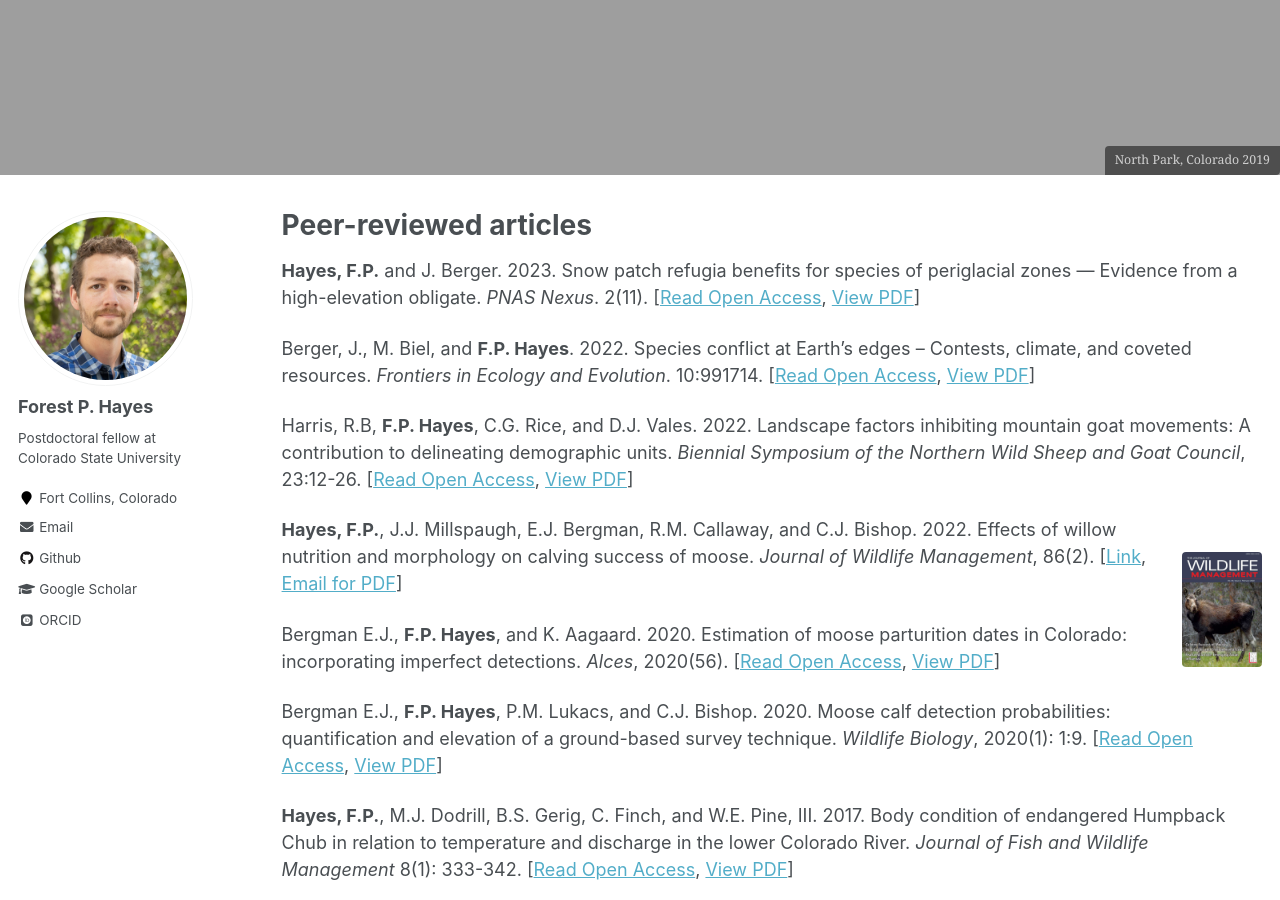
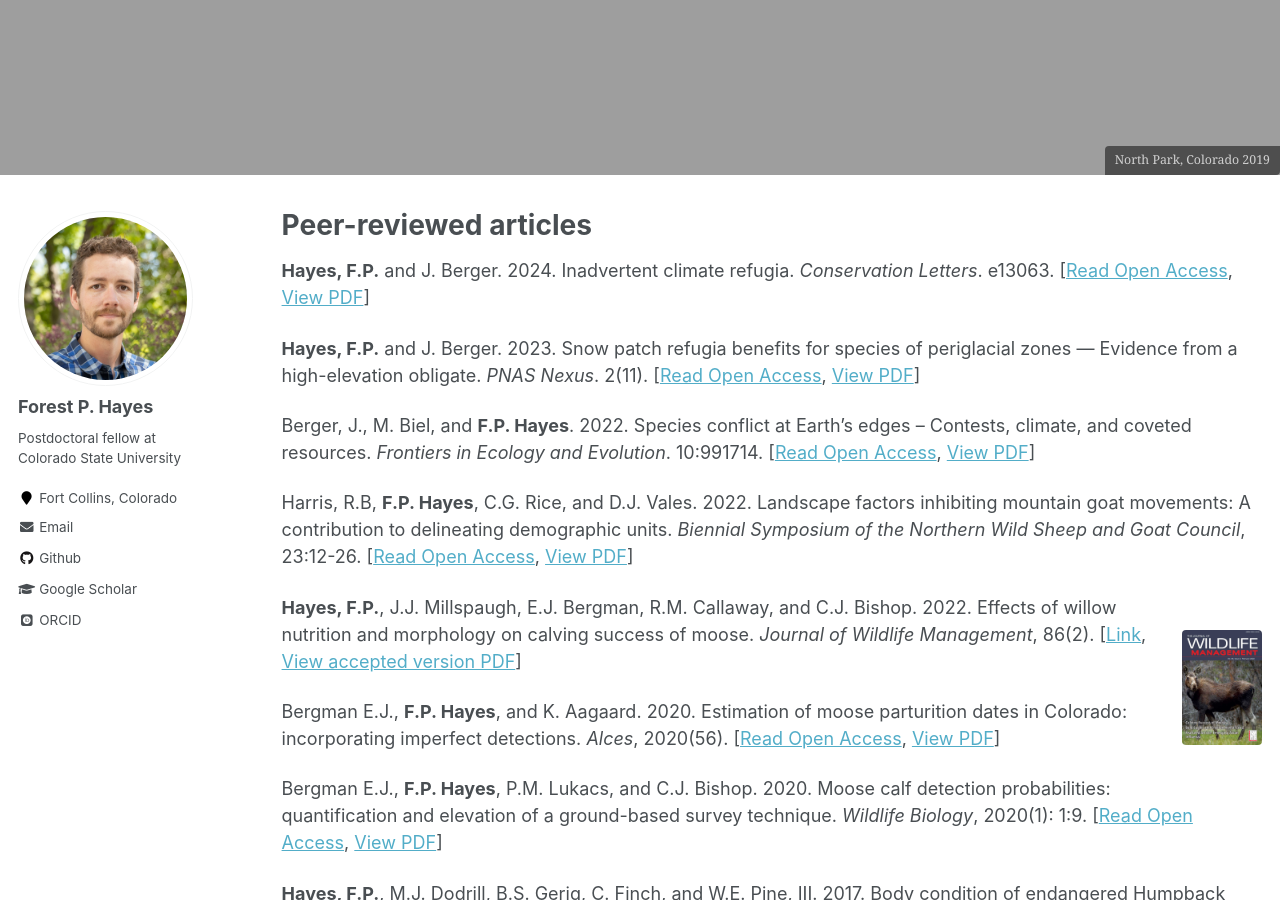
Before and after one commit to foresthayes/foresthayes.github.io, a Jekyll site: the page built from _pages/publications.md, in a window 1280 px wide and 900 px high, scrolled down 867 px. Built offline with Jekyll 4.4.1, drawn with Linux system fonts in a browser that asks for light colours; some web fonts are replaced.

Commit message:
Update publications

```diff
--- a/_pages/publications.md
+++ b/_pages/publications.md
@@ -11,6 +11,8 @@ header:
 
 ---
 
+**Hayes, F.P.** and J. Berger. 2024. Inadvertent climate refugia. *Conservation Letters*. e13063. \[[Read Open Access](https://doi.org/10.1111/conl.13063), <a href="./2024_Hayes and Berger_Inadvertent Climate Refugia.pdf">View PDF</a>\]
+
 **Hayes, F.P.** and J. Berger. 2023. Snow patch refugia benefits for species of periglacial zones — Evidence from a high-elevation obligate. *PNAS Nexus*. 2(11). \[[Read Open Access](https://academic.oup.com/pnasnexus/article-lookup/doi/10.1093/pnasnexus/pgad339), <a href="./2023_Hayes and Berger_snow benefits_ReducedSize.pdf">View PDF</a>\]
 
 Berger, J., M. Biel, and **F.P. Hayes**. 2022. Species conflict at Earth’s edges – Contests, climate, and coveted resources. *Frontiers in Ecology and Evolution*. 10:991714. \[[Read Open Access](https://www.frontiersin.org/articles/10.3389/fevo.2022.991714), <a href="./2022_Berger et al_contests.pdf">View PDF</a>\]
@@ -22,7 +24,7 @@ Harris, R.B, **F.P. Hayes**, C.G. Rice, and D.J. Vales. 2022. Landscape factors
   <img style='border:5px solid #FFFFFF float:right' src="/images/publications/hayes-JWMcover-2022.jpg" /></a>
 </figure>
 
-**Hayes, F.P.**, J.J. Millspaugh, E.J. Bergman, R.M. Callaway, and C.J. Bishop. 2022. Effects of willow nutrition and morphology on calving success of moose. *Journal of Wildlife Management*, 86(2). \[[Link](https://doi.org/10.1002/jwmg.22175), <a href="mailto:forest.hayes@colostate.edu?subject=Request for PDF - Effects of willow on moose calving success">Email for PDF</a>\]
+**Hayes, F.P.**, J.J. Millspaugh, E.J. Bergman, R.M. Callaway, and C.J. Bishop. 2022. Effects of willow nutrition and morphology on calving success of moose. *Journal of Wildlife Management*, 86(2). \[[Link](https://doi.org/10.1002/jwmg.22175), <a href="./2021_Hayes et al_moose calving success_authors copy.pdf">View accepted version PDF</a>\]
 
 Bergman E.J., **F.P. Hayes**, and K. Aagaard. 2020. Estimation of moose parturition dates in Colorado: incorporating imperfect detections. *Alces*, 2020(56). \[[Read Open Access](https://alcesjournal.org/index.php/alces/article/view/277), <a href="./2020_Bergman et al_parturition.pdf">View PDF</a>\]
 
@@ -30,13 +32,15 @@ Bergman E.J., **F.P. Hayes**, P.M. Lukacs, and C.J. Bishop. 2020. Moose calf det
 
 **Hayes, F.P.**, M.J. Dodrill, B.S. Gerig, C. Finch, and W.E. Pine, III. 2017. Body condition of endangered Humpback Chub in relation to temperature and discharge in the lower Colorado River. *Journal of Fish and Wildlife Management* 8(1): 333-342. \[[Read Open Access](https://doi.org/10.3996/062014-JFWM-047), <a href="./2017_Hayes et al_Humpback Chub condition.pdf">View PDF</a>\]
 
----------------------------
 
+
+&nbsp;
 
 &nbsp;
 
 # Highlighted press and media
 
+---------------------------
 
 
 Coverage of "Species conflict at Earth’s edges – Contests, climate, and coveted resources": [The Washington Post](https://www.washingtonpost.com/climate-environment/2022/10/17/goats-bighorn-sheep-glacier-salt)
```
Also changed, not shown: 2 other files.
